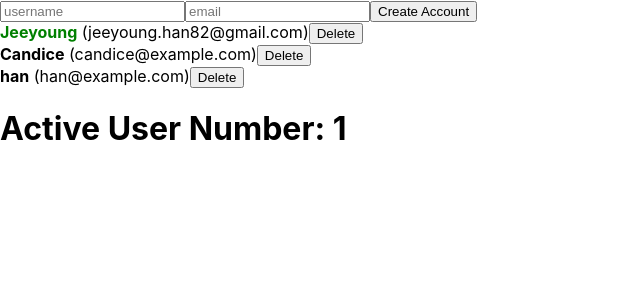
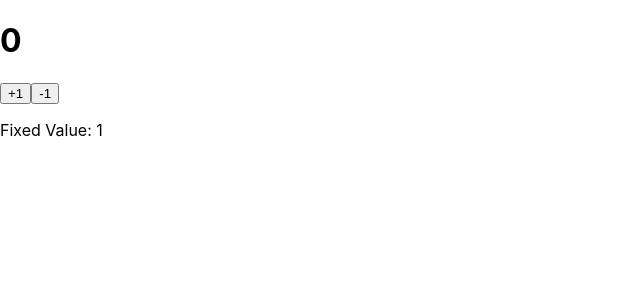
Before and after one commit to geekjeeyoung/React-Lecture-Materials, a React (Create React App) app: page / in a window 1280 px wide. Shown: the top 300 px of the page, without its empty margins (0-640 px from the left). Built offline with nearby package versions, Linux system fonts and the light colour scheme.

Commit message:
Lesson 8. Class Component

```diff
--- a/src/Counter.js
+++ b/src/Counter.js
@@ -1,37 +1,42 @@
-import React, { useReducer } from "react";
+import React, { Component } from "react";
 
-function reducer(state, action) {
-  switch (action.type) {
-    case "INCREMENT":
-      return state + 1;
-    case "DECREMENT":
-      return state - 1;
-    default:
-      return state;
+class Counter extends Component {
+  state = {
+    counter: 0,
+    fixed: 1,
+  };
+
+  handleIncrease = () => {
+    this.setState({ counter: this.state.counter + 1 }, () => {
+      console.log("hey");
+    });
+  };
+
+  handleDecrease = () => {
+    this.setState((state) => ({
+      counter: state.counter - 1,
+    }));
+  };
+
+  render() {
+    return (
+      <div>
+        <h1>{this.state.counter}</h1>
+        <button onClick={this.handleIncrease}>+1</button>
+        <button onClick={this.handleDecrease}>-1</button>
+        <p>Fixed Value: {this.state.fixed}</p>
+      </div>
+    );
   }
 }
 
-function Counter() {
-  const [number, dispatch] = useReducer(reducer, 0);
+export default Counter;
 
-  const onIncrease = () => {
-    dispatch({
-      type: "INCREMENT",
-    });
-  };
-  const onDecrease = () => {
-    dispatch({
-      type: "DECREMENT",
-    });
-  };
+/*
+getSnapshotBeforeUpdate
 
-  return (
-    <div>
-      <h1>{number}</h1>
-      <button onClick={onIncrease}>+1</button>
-      <button onClick={onDecrease}>-1</button>
-    </div>
-  );
-}
-
-export default Counter;
+참고로 함수형 컴포넌트 + Hooks 를 사용 할 때에는
+이 getSnapshotBeforeUpdate 를 대체할 수 있는 기능이 아직 없습니다.
+DOM 에 변화가 반영되기 직전에 DOM 의 속성을 확인하고 싶을 때
+이 생명주기 메서드를 사용하면 된다는 것을 알아두세요.
+*/
--- a/src/index.js
+++ b/src/index.js
@@ -1,14 +1,15 @@
-import React from 'react';
-import ReactDOM from 'react-dom';
-import './index.css';
-import App from './App';
-import reportWebVitals from './reportWebVitals';
+import React from "react";
+import ReactDOM from "react-dom";
+import "./index.css";
+import App from "./App";
+import reportWebVitals from "./reportWebVitals";
+import Counter from "./Counter";
 
 ReactDOM.render(
   <React.StrictMode>
-    <App />
+    <Counter />
   </React.StrictMode>,
-  document.getElementById('root')
+  document.getElementById("root")
 );
 
 // If you want to start measuring performance in your app, pass a function
```
Also changed, not shown: src/Hello.js (+14 -15 lines).
